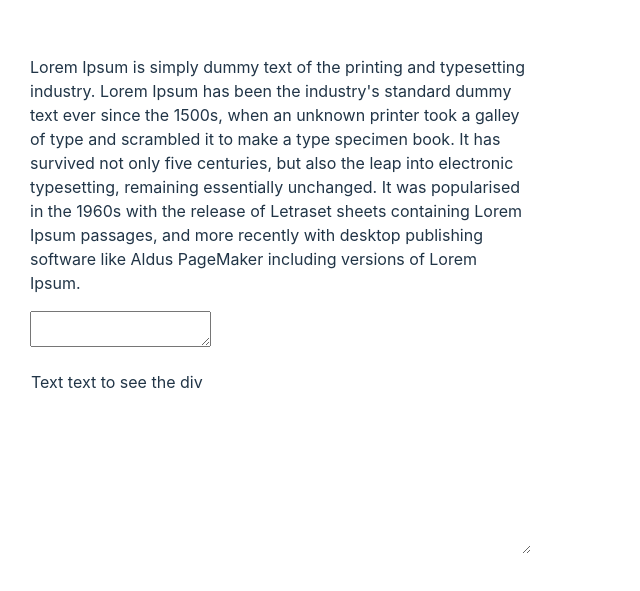
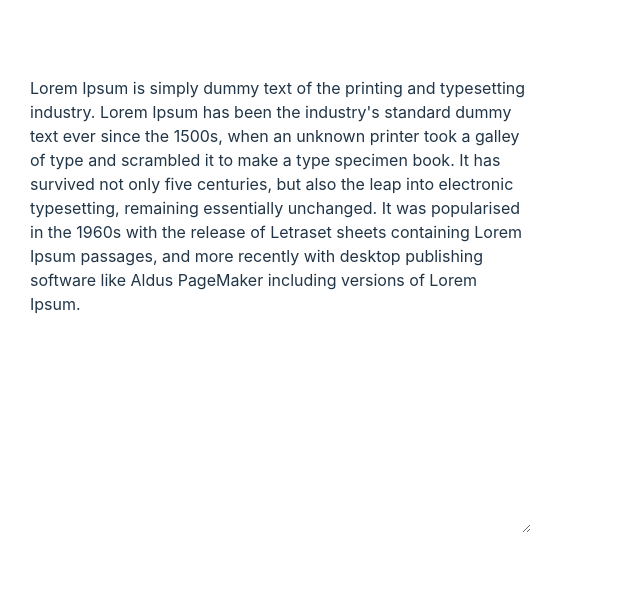
Before and after one commit to Etyre/deliberate-typing-app, a React (Vite) app in the folder version_1/frontend/: page / in a window 1280 px wide. Shown: the part 103-694 px from the top of the page, without its empty margins (0-640 px from the left). Built offline with nearby package versions, Linux system fonts and the light colour scheme.

Commit message:
solved our problem where the cursor kept going to the front and or disapearing every time we typed a character.

```diff
--- a/version_1/frontend/src/components/Typingbox/index.jsx
+++ b/version_1/frontend/src/components/Typingbox/index.jsx
@@ -1,5 +1,38 @@
-import {useEffect, useState} from "react"
+import {useEffect, useState, useRef} from "react"
 
+
+function typedTextParser (text) {
+    arrayOfWords = text.split(" ")
+    arrayOfWordsWithSpaces = []
+    for (let index = 0; index < arrayOfWords.length; index++) {
+        // We're adding a space to the end of each element, except for the last one.
+        let element
+        if(index == arrayOfWords.length - 1){
+            element = arrayOfWords[index]}
+        else{
+            element = arrayOfWords[index]+" ";}
+        arrayOfWordsWithSpaces.push(element)
+    }
+    return arrayOfWordsWithSpaces
+}
+
+function ContentEditableWithRef (props) {
+    const defaultValue = useRef(props.value);
+
+    const handleInput = (event) => {
+        props.onChange(event.target.innerHTML);
+    };
+
+    return (
+    <div
+        className="editableSection"
+        contentEditable="true"
+        onInput={handleInput}
+        dangerouslySetInnerHTML={{ __html: defaultValue.current }}
+            //This line right here is just for the initial value, in case I want to pass in something other than the empty string.
+    />
+    );
+};
 
 export default function Textbox ({textToType}) {
 // An alternative way to write this line:
@@ -10,7 +43,9 @@
 
     useEffect(()=> {
         console.log("textToType is: ",textToType)
-    console.log("text is: ",text)
+        console.log("text is: ", `"${text}"`)
+
+        // if()
 
         if(textToType.startsWith(text)){
             setIsValid(true)
@@ -19,17 +54,21 @@
         }
     }, [text])
 
+    function handleText(event) {
+        setText(event.target.textContent.replaceAll(String.fromCharCode(160), " "))
+        // We're doing the replaceAll because the contentEditable div by default uses a different type of space from the standard text space (for trailing spaces only), and we need it to match textToType.
 
-function handleText(event) {
-    setText(event.target.value)
     }
 
     return(
         <div className="typingBox">
-        <textarea className={isValid==false? "redTextArea": ""} onChange={handleText} />
-        <div className="editableSection" contentEditable="true">
-            <p>Text text to see the div</p>
-        </div>
+            <ContentEditableWithRef value={text}
+            onChange={(newValue) => { setText(newValue) }}
+            />
+            {/* <textarea className={isValid==false? "redTextArea": ""} onChange={handleText} /> */}
+            {/* <div onInput={handleText} className={"editableSection " + (isValid==false? "redTextArea": "")} dangerouslySetInnerHTML={{__html: text}} contentEditable="true">
+
+            </div> */}
         </div>
     )
     }
```
Lines whose indentation alone changed are shown as unchanged.
